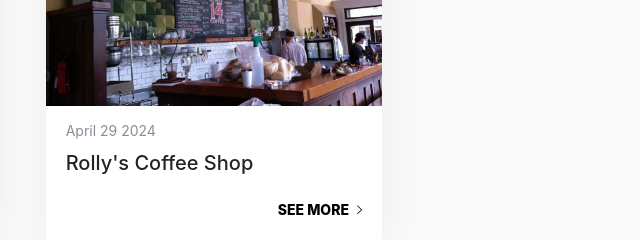
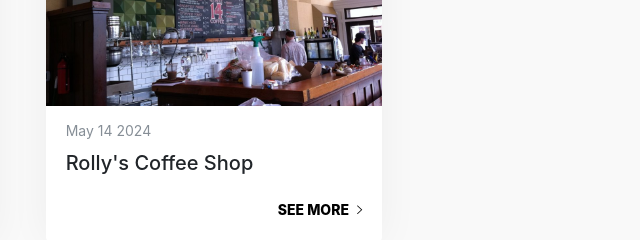
Before and after one commit to RollyDev0205/online_portfolio, a plain HTML site: page index.html in a window 1280 px wide. Shown: the part 3880-4120 px from the top of the page, 426-1066 px from the left. Drawn offline with nearby package versions, Linux system fonts and the light colour scheme; files whose address does not match are found by name.

Commit message:
Update index.html

```diff
--- a/index.html
+++ b/index.html
@@ -353,7 +353,7 @@
 							<article class="card" id="project-reveal">
 							  <img class="card-img-top" src="img/Coffee-Shop-store.jpg" alt="Article Image" style="height:200px;object-fit:cover">
 							  <div class="card-body">
-								  <div class="card-subtitle mb-2 text-muted">April 29 2024</div>
+								  <div class="card-subtitle mb-2 text-muted">May 14 2024</div>
 							    <h4 class="card-title">Rolly's Coffee Shop</h4>
 							    <div class="text-right">
 								    <a href="https://rollydev0205.github.io/rollysCoffeeShop/" target="_blank" class="card-more">See More <i class="ion-ios-arrow-right"></i></a>
```
